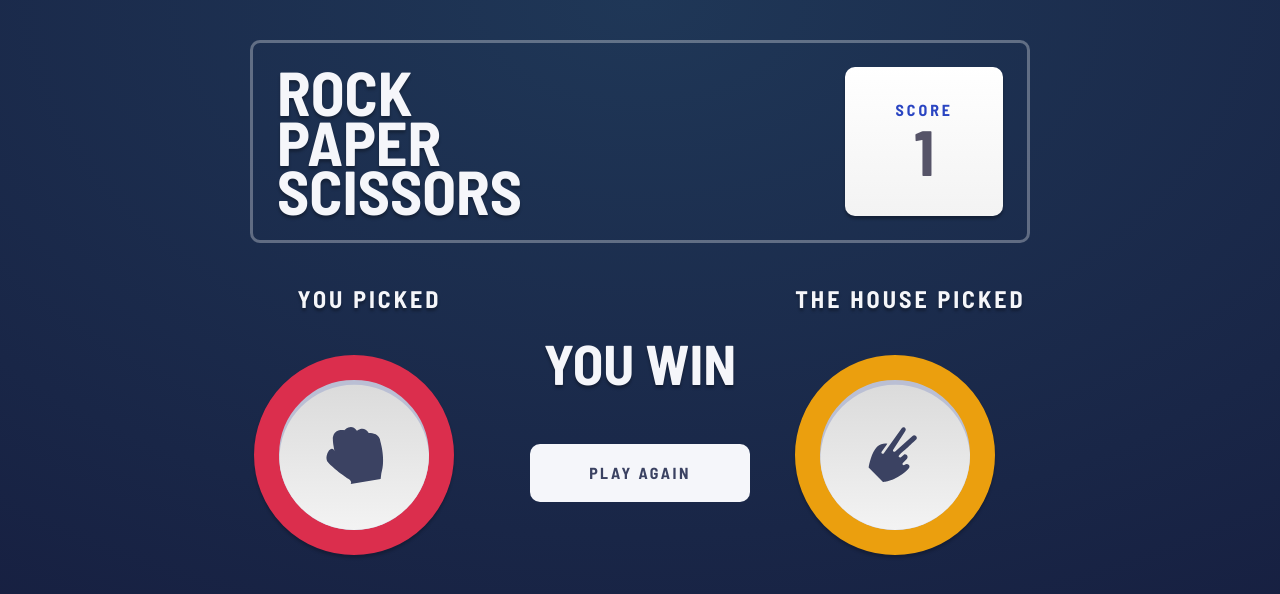
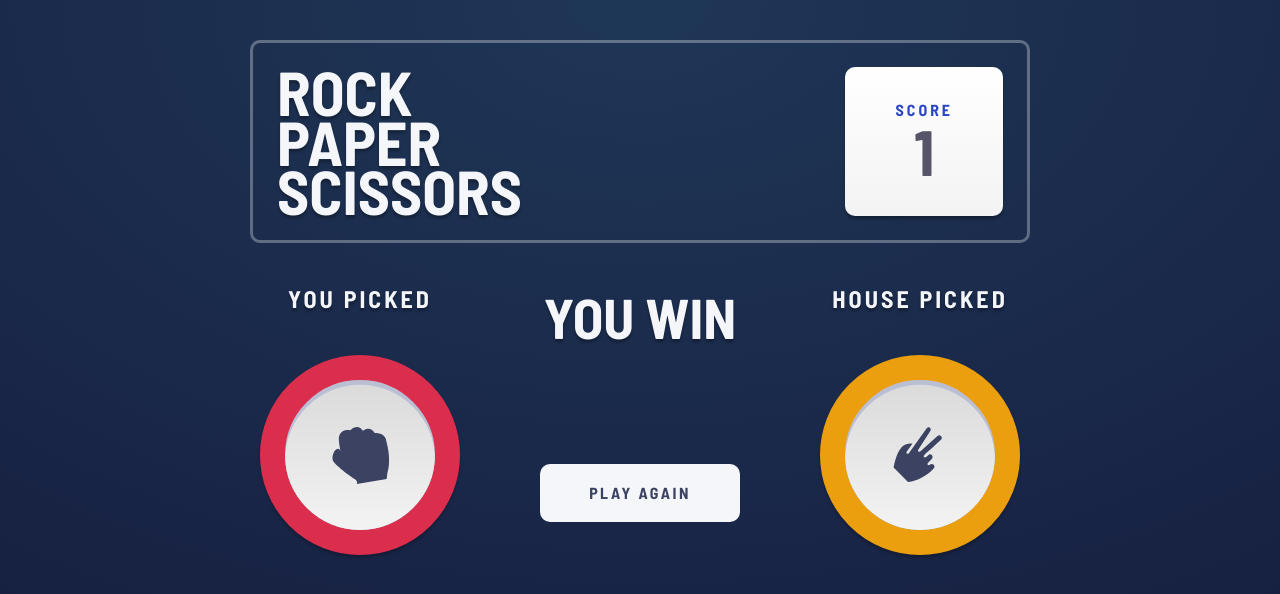
Before and after one commit to getinnocuous/rock-paper-scissors, a React (Create React App) app: page / in a window 1280 px wide. Both pictures are taken after a click on the button 500 px from the left and 382 px from the top of the page. Shown: the top 594 px of the page. Built offline with nearby package versions, Linux system fonts and the light colour scheme.

Commit message:
styling tweaks

```diff
--- a/src/sections/Result/Result.tsx
+++ b/src/sections/Result/Result.tsx
@@ -10,16 +10,24 @@ import { Routes } from '../../routes/routes';
 
 const ResultContainer = styled.section`
   display: inline-grid;
-  grid-template-columns: 1fr 1fr 1fr;
-  grid-gap: var(--v-spacing) calc(var(--h-spacing) / 2);
+  grid-template-columns: 1fr 1fr;
+  grid-gap: var(--v-spacing) calc(var(--h-spacing));
   margin: auto;
+  div {
+    display: flex;
+    flex-direction: column;
+    align-items: center;
+  }
+  @media screen and (min-width: ${({ theme }) => theme.breakpoints.md}) {
+    grid-template-columns: 1fr 1fr 1fr;
+    /* grid-gap: var(--v-spacing) calc(var(--h-spacing)); */
+  }
 `;
 
 const PlayerTitle = styled.h2`
   font-style: normal;
   font-weight: bold;
   font-size: 1.5rem;
-  line-height: 3.2rem;
   letter-spacing: 0.3rem;
   color: ${({ theme }) => theme.color.white};
   text-shadow: 0px 0.3rem 0.3rem rgba(0, 0, 0, 0.3);
@@ -34,7 +42,7 @@ const PlayerTitle = styled.h2`
 
 const PlayAgainButton = styled.button`
   display: block;
-  padding: 1rem;
+  padding: 2rem;
   border: none;
   background: ${({ theme }) => theme.color.white};
   border-radius: 1rem;
@@ -49,11 +57,10 @@ const PlayAgainButton = styled.button`
   font-size: 1.4rem;
   cursor: pointer;
   width: 100%;
+  max-width: 22rem;
 
   @media screen and (min-width: ${({ theme }) => theme.breakpoints.md}) {
-    padding: 2rem;
     font-size: 1.6rem;
-    max-width: 22rem;
   }
 `;
 
@@ -66,6 +73,16 @@ const ResultText = styled.h2`
   color: ${({ theme }) => theme.color.white};
   text-shadow: 0px 0.3rem 0.3rem rgba(0, 0, 0, 0.3);
   text-transform: uppercase;
+  margin: 0 0 calc(var(--v-spacing) * 2);
+`;
+
+const AttentionGrabberContainer = styled.div`
+  grid-row: 2;
+  grid-column: 1 / span 2;
+  @media screen and (min-width: ${({ theme }) => theme.breakpoints.md}) {
+    grid-row: auto;
+    grid-column: auto;
+  }
 `;
 
 interface ResultProps {
@@ -119,13 +136,13 @@ export const Result = ({
         {userChoice && <OptionButton option={userChoice} />}
       </div>
       {winner !== null ? (
-        <div>
+        <AttentionGrabberContainer>
           <ResultText>{getResultText(winner)}</ResultText>
           <PlayAgainButton onClick={handlePlayAgain}>Play again</PlayAgainButton>
-        </div>
+        </AttentionGrabberContainer>
       ) : null}
       <div>
-        <PlayerTitle>The House Picked</PlayerTitle>
+        <PlayerTitle>House Picked</PlayerTitle>
         <OptionButton option={houseChoice} />
       </div>
     </ResultContainer>
--- a/src/styles/GlobalStyles.tsx
+++ b/src/styles/GlobalStyles.tsx
@@ -3,6 +3,7 @@ import styled, { createGlobalStyle, ThemeProvider as TP, DefaultTheme } from 'st
 
 export const theme: DefaultTheme = {
   breakpoints: {
+    xs: '374px',
     md: '660px',
     lg: '1024px',
   },
@@ -24,6 +25,9 @@ export const GlobalStyle = createGlobalStyle`
     --v-spacing: 1rem;
     --body:  'Barlow Semi Condensed', sans-serif;
     font-size: 62.5%;
+    @media screen and (max-width: ${({ theme }) => theme.breakpoints.xs})  {
+      --h-spacing: 1rem;
+    }
     @media screen and (min-width: ${({ theme }) => theme.breakpoints.md})  {
       --h-spacing: 8rem;
       --v-spacing: 4rem;
@@ -34,6 +38,7 @@ export const GlobalStyle = createGlobalStyle`
     box-sizing: border-box;
     background: radial-gradient(134% 134% at 50% 0%, #1f3757 0%, #131537 100%);
     background-repeat: no-repeat;
+    height: 100%;
   }
 
   *, *:before, *:after {
@@ -44,7 +49,6 @@ export const GlobalStyle = createGlobalStyle`
   body {
     padding: 0;
     margin: 0;
-    height: 100%;
   }
 
   body {
--- a/src/styles/styled.d.ts
+++ b/src/styles/styled.d.ts
@@ -5,6 +5,7 @@ import 'styled-components';
 declare module 'styled-components' {
   export interface DefaultTheme {
     breakpoints: {
+      xs: string;
       md: string;
       lg: string;
     };
```
